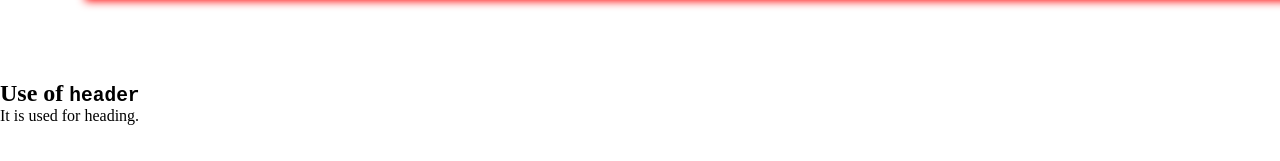
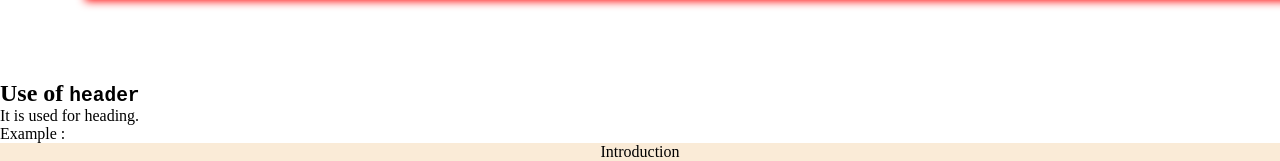
Before and after one commit to VanshSh/git-practice, a plain HTML site: page index.html in a window 1280 px wide. Shown: the part 812-973 px from the top of the page. Before the commit the page ends 937 px from the top, so only its background shows below. Drawn offline with Linux system fonts and the light colour scheme.

Commit message:
Update index.html
Element example

```diff
--- a/index.html
+++ b/index.html
@@ -26,6 +26,9 @@
      <section>
           <h2>Use of <code>header</code></h2>
           <p>It is used for heading.</p>
+          <p>
+               Example :  <header>Introduction</header>
+          </p>
 
      </section>
 
```
